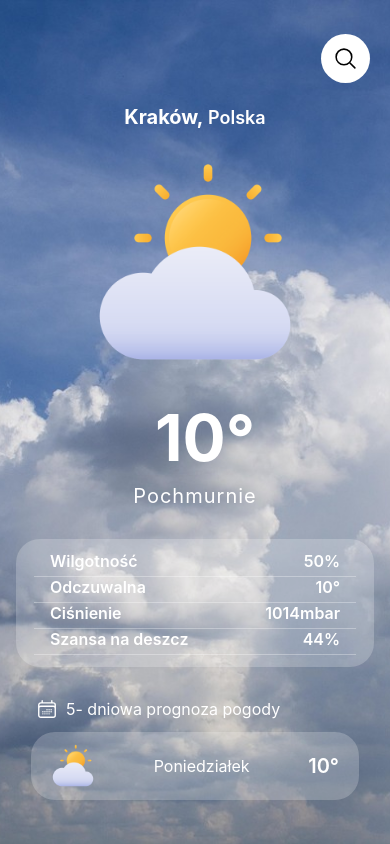
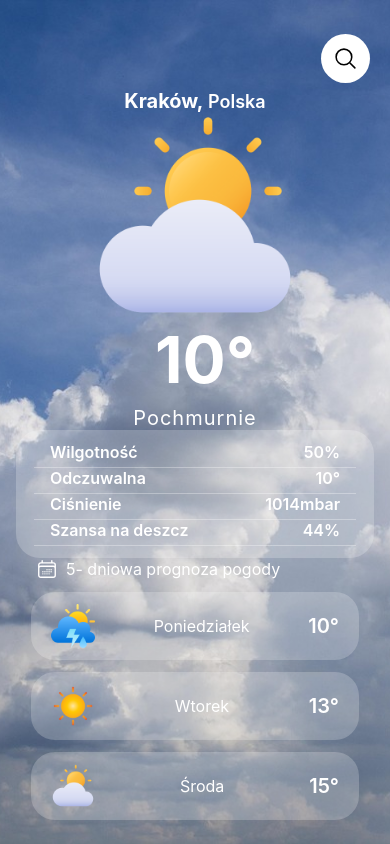
Before and after one commit to kacpi95/Weather-App-react-native, a React Native app: screen /Home in a window 390 px wide. Built offline with nearby package versions, Linux system fonts and the light colour scheme.

Commit message:
Add sample weather days

```diff
--- a/components/FirstScreen.js
+++ b/components/FirstScreen.js
@@ -122,11 +122,43 @@ export default function FirstScreen() {
             >
               <View style={styles.forecastCard}>
                 <Image
-                  source={require('../assets/images/cloudy-day.png')}
+                  source={require('../assets/images/rainy-day.png')}
                   style={styles.forecastImage}
                 />
                 <Text style={styles.forecastDay}>Poniedziałek</Text>
                 <Text style={styles.forecastTemp}>10&#176;</Text>
+              </View>
+              <View style={styles.forecastCard}>
+                <Image
+                  source={require('../assets/images/sunny.png')}
+                  style={styles.forecastImage}
+                />
+                <Text style={styles.forecastDay}>Wtorek</Text>
+                <Text style={styles.forecastTemp}>13&#176;</Text>
+              </View>
+              <View style={styles.forecastCard}>
+                <Image
+                  source={require('../assets/images/cloudy-day.png')}
+                  style={styles.forecastImage}
+                />
+                <Text style={styles.forecastDay}>Środa</Text>
+                <Text style={styles.forecastTemp}>15&#176;</Text>
+              </View>
+              <View style={styles.forecastCard}>
+                <Image
+                  source={require('../assets/images/rainy-day.png')}
+                  style={styles.forecastImage}
+                />
+                <Text style={styles.forecastDay}>Czwartek</Text>
+                <Text style={styles.forecastTemp}>12&#176;</Text>
+              </View>
+              <View style={styles.forecastCard}>
+                <Image
+                  source={require('../assets/images/sunny.png')}
+                  style={styles.forecastImage}
+                />
+                <Text style={styles.forecastDay}>Piątek</Text>
+                <Text style={styles.forecastTemp}>9&#176;</Text>
               </View>
             </ScrollView>
           </View>
@@ -271,6 +303,7 @@ const styles = StyleSheet.create({
     fontWeight: '600',
   },
   forecastContainer: {
+    flex: 1,
     marginBottom: 8,
     gap: 12,
   },
```
